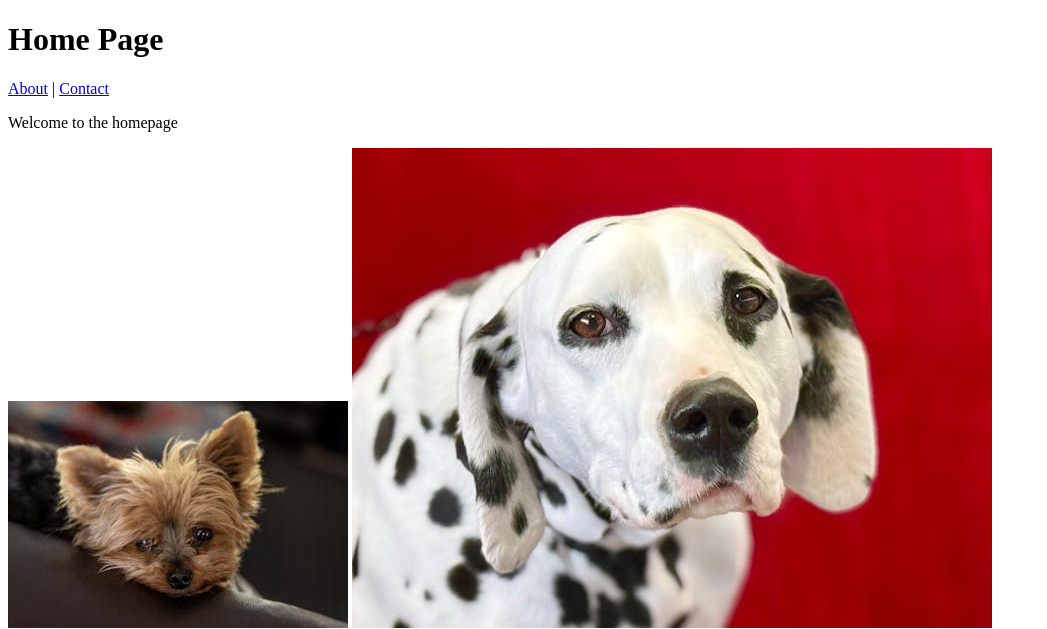
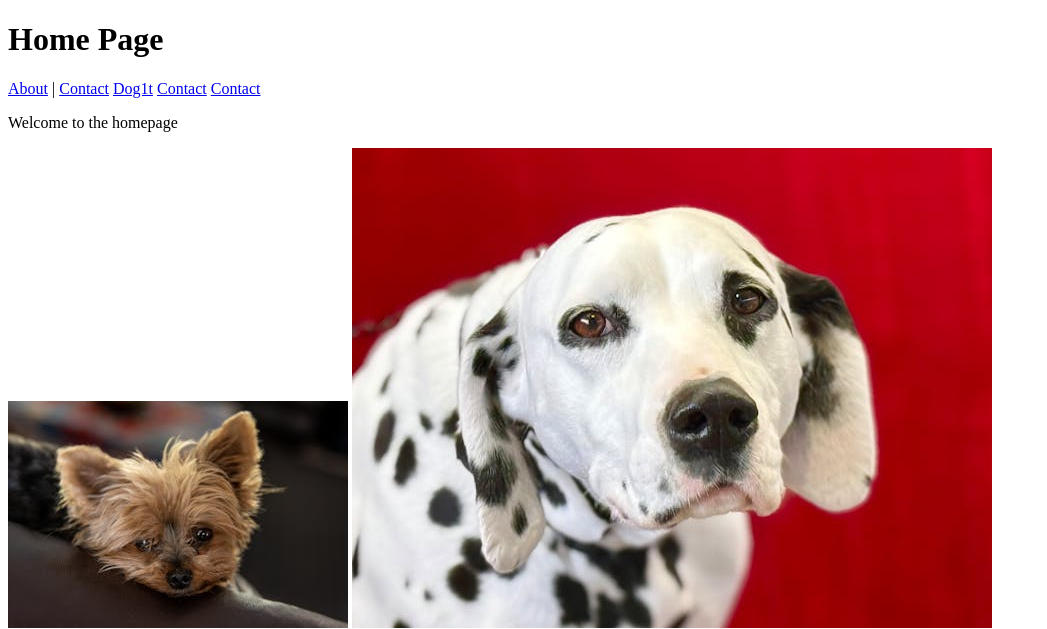
Before and after one commit to eastca/testWebsite1, a plain HTML site: page index.html in a window 1280 px wide. Shown: the top 629 px of the page, without its empty margins (0-1047 px from the left). Drawn offline with Linux system fonts and the light colour scheme.

Commit message:
Update index.html

```diff
--- a/index.html
+++ b/index.html
@@ -8,6 +8,9 @@
     <nav>
         <a href="about.html">About</a> |
         <a href="contact.html">Contact</a>
+        <a href="340.jpg">Dog1t</a>
+        <a href="contact.html">Contact</a>
+        <a href="contact.html">Contact</a>
     </nav>
     <p>Welcome to the homepage</p>
     <img src="340.jpg" alt="Dog1">
```
